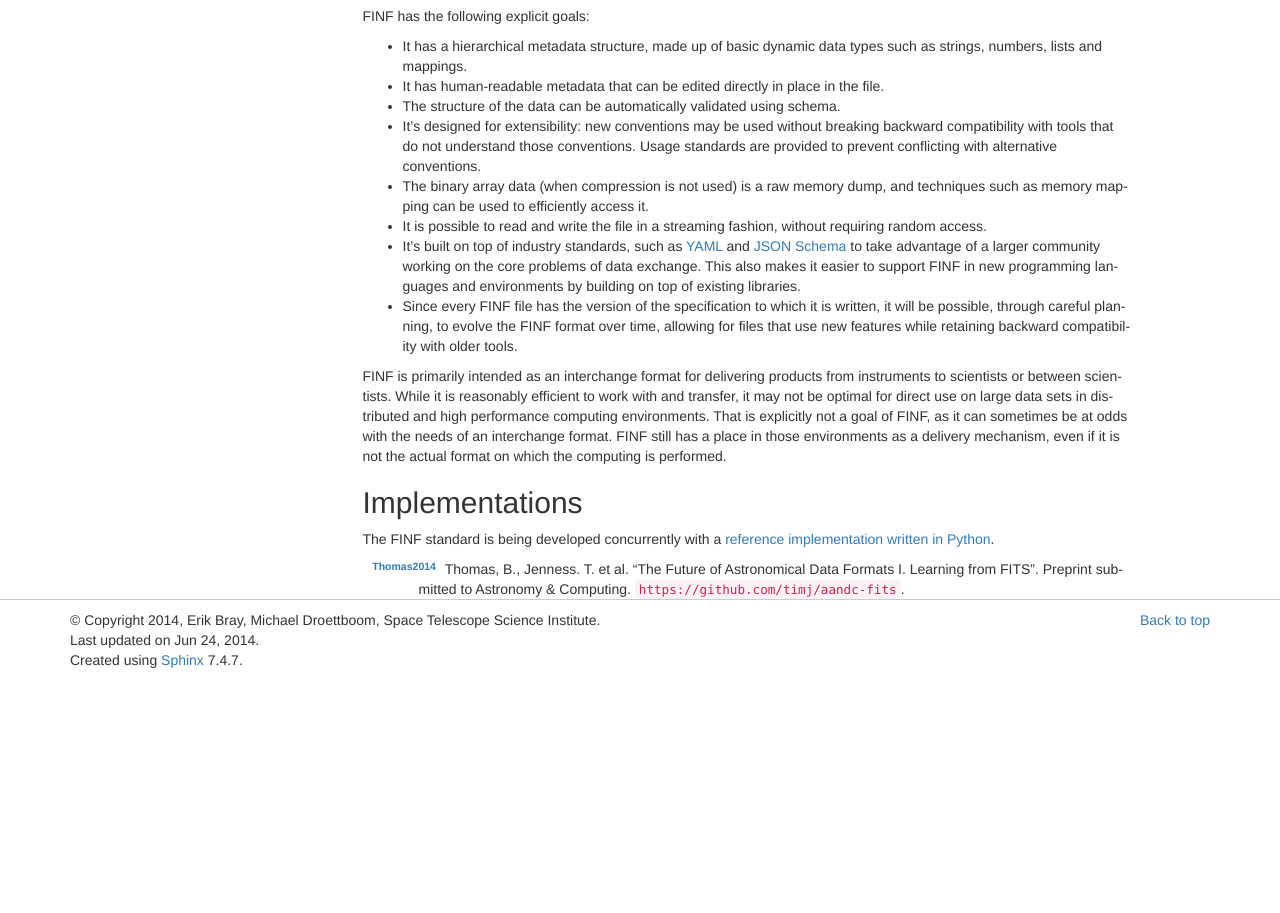
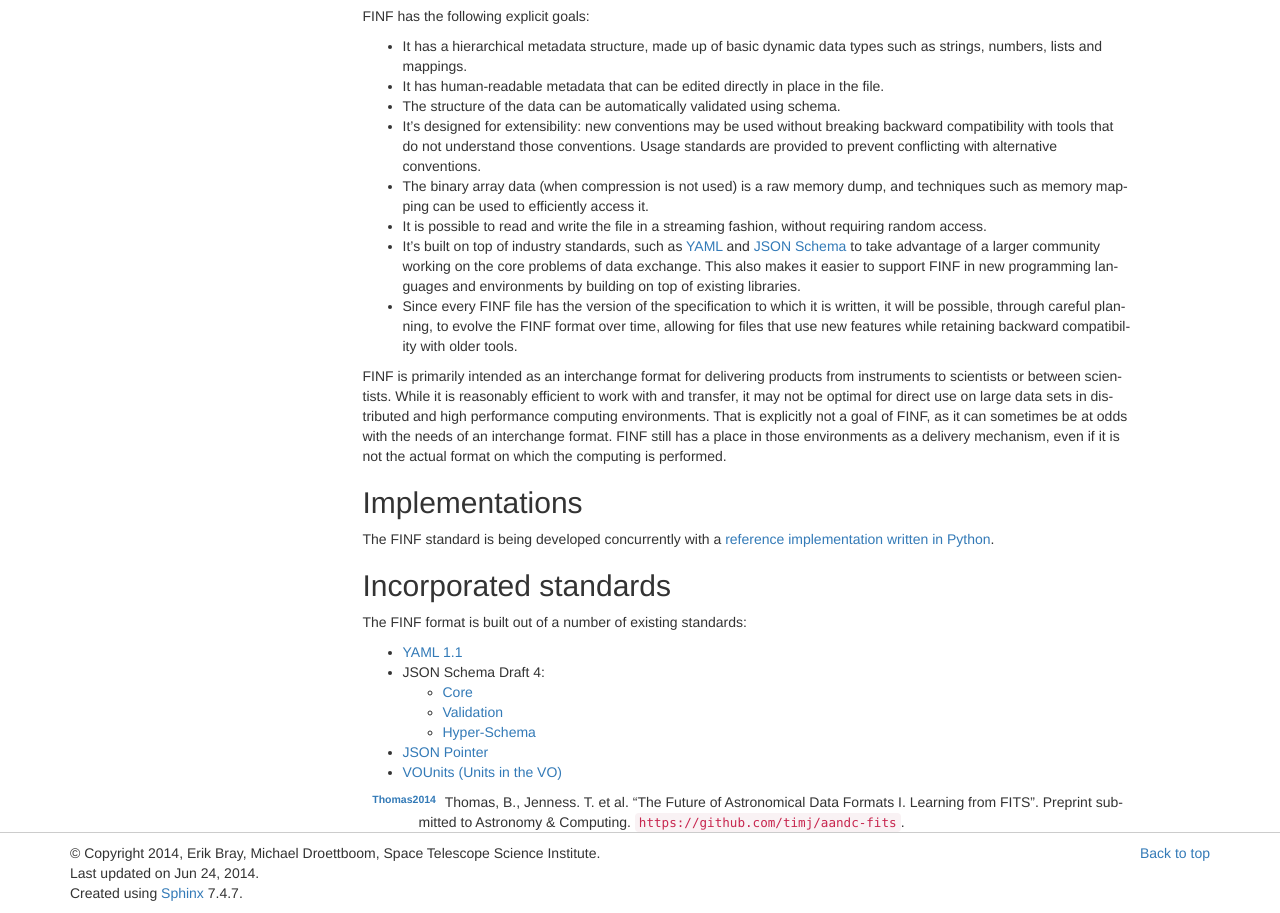
Before and after one commit to asdf-format/asdf-standard, a Sphinx documentation site: the page built from source/intro.rst, in a window 1280 px wide and 1277 px high, cut to the strip 364-1277 px from the top of the window. Built offline with Sphinx 7.4.7, drawn with Linux system fonts in a browser that asks for light colours; pages that are not in the unit, such as notebooks, are missing from menus; some of the changed text lies outside the part shown.

Commit message:
For LaTeX fixes

```diff
--- a/source/conf.py
+++ b/source/conf.py
@@ -242,7 +242,7 @@ latex_use_parts = False
 latex_show_pagerefs = True
 
 # If true, show URL addresses after external links.
-#latex_show_urls = False
+latex_show_urls = 'inline'
 
 # Documents to append as an appendix to all manuals.
 #latex_appendices = []
--- a/source/intro.rst
+++ b/source/intro.rst
@@ -79,6 +79,29 @@ The FINF standard is being developed concurrently with a `reference
 implementation written in Python
 <http://github.com/spacetelescope/pyfinf>`__.
 
+
+Incorporated standards
+----------------------
+
+The FINF format is built out of a number of existing standards:
+
+- `YAML 1.1 <http://yaml.org/spec/1.1/>`__
+
+- JSON Schema Draft 4:
+
+  - `Core <http://tools.ietf.org/html/draft-zyp-json-schema-04>`__
+
+  - `Validation
+    <http://tools.ietf.org/html/draft-fge-json-schema-validation-00>`__
+
+  - `Hyper-Schema
+    <http://tools.ietf.org/html/draft-luff-json-hyper-schema-00>`__
+
+- `JSON Pointer <http://tools.ietf.org/html/rfc6901>`__
+
+- `VOUnits (Units in the VO)
+  <http://www.ivoa.net/documents/VOUnits/index.html>`__
+
 .. [Thomas2014] Thomas, B., Jenness. T. et al.  "The Future of
                 Astronomical Data Formats I. Learning from FITS".
                 Preprint submitted to Astronomy & Computing.
```
Also changed, not shown: source/file_layout.rst (+4 -4 lines).
